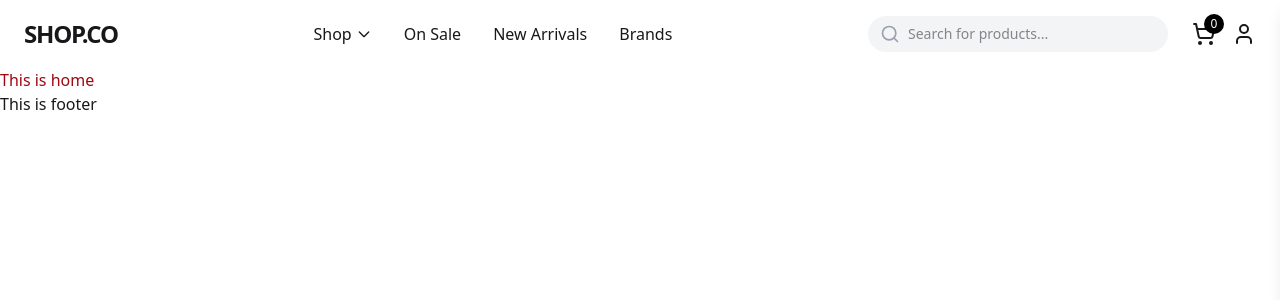
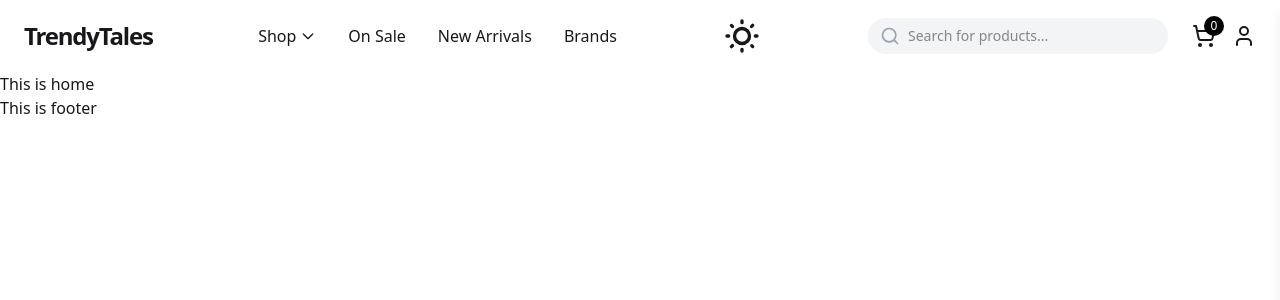
Before and after one commit to shihab-shamim/TrendyTales, a React (Vite) app: page / in a window 1280 px wide. Shown: the top 300 px of the page. Built offline with nearby package versions, Linux system fonts and the light colour scheme.

Commit message:
all clear theme

```diff
--- a/index.html
+++ b/index.html
@@ -1,5 +1,5 @@
 <!doctype html>
-<html lang="en" data-theme="light">
+<html lang="en" >
   <head>
     <meta charset="UTF-8" />
     <link rel="icon" type="image/svg+xml" href="src/assets/logo.jpg" />
--- a/src/index.css
+++ b/src/index.css
@@ -1,2 +1,5 @@
 @import "tailwindcss";
-@plugin "daisyui";
+@custom-variant dark (&:where([data-theme=dark], [data-theme=dark] *));
+@plugin "daisyui" {
+  themes: light, dark;
+}
--- a/src/pages/Home/Home.jsx
+++ b/src/pages/Home/Home.jsx
@@ -2,8 +2,8 @@
 
 const Home = () => {
     return (
-        <div className="text-red-800">
-            This is home
+        <div className="">
+           <h1 className=" dark:text-red-500"> This is home</h1>
 
         </div>
     );
--- a/src/shear/Navbar.jsx
+++ b/src/shear/Navbar.jsx
@@ -1,9 +1,10 @@
-import React, { useState } from 'react';
+import React, { useEffect, useState } from 'react';
 import { Search, ShoppingCart, User } from 'lucide-react';
 
 const Navbar = () => {
   const [isOpen, setIsOpen] = useState(false);
   const [isShopOpen, setIsShopOpen] = useState(false);
+  const [theme,setTheme]=useState(localStorage.getItem("mode") || "light")
 
   const shopCategories = [
     { name: "Men's Fashion", subcategories: ['T-Shirts', 'Shirts', 'Pants', 'Jackets'] },
@@ -11,12 +12,29 @@
     { name: 'Accessories', subcategories: ['Watches', 'Bags', 'Jewelry', 'Sunglasses'] },
   ];
 
+  useEffect(()=>{
+    document.querySelector("html").setAttribute("data-theme", theme);
+    localStorage.setItem("mode",theme)
+
+  },[theme])
+
+  const handleThemeChange =()=>{
+    if(theme!=="light"){
+        setTheme("light")
+    }
+    else{
+        setTheme("dark")
+    }
+
+  }
+
+
   return (
     <nav className="bg-white py-4 relative z-50">
       <div className="max-w-7xl mx-auto px-4 sm:px-6">
         <div className="flex items-center justify-between">
           {/* Logo */}
-          <a href="/" className="text-2xl font-bold tracking-tighter">SHOP.CO</a>
+          <a href="/" className="text-2xl font-bold tracking-tighter">TrendyTales</a>
 
           {/* Desktop Navigation */}
           <div className="hidden lg:flex items-center space-x-8">
@@ -82,6 +100,31 @@
             <a href="#" className="hover:text-gray-600">On Sale</a>
             <a href="#" className="hover:text-gray-600">New Arrivals</a>
             <a href="#" className="hover:text-gray-600">Brands</a>
+          </div>
+          <div>
+
+           {/* <button className='btn' onClick={handleThemeChange}>Theme Change</button> */}
+
+  {/* sun icon */}
+ { theme==="light" && <svg
+    onClick={handleThemeChange}
+    className="swap-off h-10 w-10 fill-current"
+    xmlns="http://www.w3.org/2000/svg"
+    viewBox="0 0 24 24">
+    <path
+      d="M5.64,17l-.71.71a1,1,0,0,0,0,1.41,1,1,0,0,0,1.41,0l.71-.71A1,1,0,0,0,5.64,17ZM5,12a1,1,0,0,0-1-1H3a1,1,0,0,0,0,2H4A1,1,0,0,0,5,12Zm7-7a1,1,0,0,0,1-1V3a1,1,0,0,0-2,0V4A1,1,0,0,0,12,5ZM5.64,7.05a1,1,0,0,0,.7.29,1,1,0,0,0,.71-.29,1,1,0,0,0,0-1.41l-.71-.71A1,1,0,0,0,4.93,6.34Zm12,.29a1,1,0,0,0,.7-.29l.71-.71a1,1,0,1,0-1.41-1.41L17,5.64a1,1,0,0,0,0,1.41A1,1,0,0,0,17.66,7.34ZM21,11H20a1,1,0,0,0,0,2h1a1,1,0,0,0,0-2Zm-9,8a1,1,0,0,0-1,1v1a1,1,0,0,0,2,0V20A1,1,0,0,0,12,19ZM18.36,17A1,1,0,0,0,17,18.36l.71.71a1,1,0,0,0,1.41,0,1,1,0,0,0,0-1.41ZM12,6.5A5.5,5.5,0,1,0,17.5,12,5.51,5.51,0,0,0,12,6.5Zm0,9A3.5,3.5,0,1,1,15.5,12,3.5,3.5,0,0,1,12,15.5Z" />
+  </svg>}
+
+  {/* moon icon */}
+ {  theme==="dark" &&<svg
+  onClick={handleThemeChange}
+    className="swap-on h-10 w-10 fill-current"
+    xmlns="http://www.w3.org/2000/svg"
+    viewBox="0 0 24 24">
+    <path
+      d="M21.64,13a1,1,0,0,0-1.05-.14,8.05,8.05,0,0,1-3.37.73A8.15,8.15,0,0,1,9.08,5.49a8.59,8.59,0,0,1,.25-2A1,1,0,0,0,8,2.36,10.14,10.14,0,1,0,22,14.05,1,1,0,0,0,21.64,13Zm-9.5,6.69A8.14,8.14,0,0,1,7.08,5.22v.27A10.15,10.15,0,0,0,17.22,15.63a9.79,9.79,0,0,0,2.1-.22A8.11,8.11,0,0,1,12.14,19.73Z" />
+  </svg>}
+
           </div>
 
           {/* Search and Icons */}
--- /dev/null
+++ b/tailwind.config.js
@@ -0,0 +1,8 @@
+export default {
+    darkMode: 'class',
+    content: ['./src/**/*.{html,js,jsx,ts,tsx}'],
+    theme: {
+      extend: {},
+    },
+    plugins: [],
+  };
```
